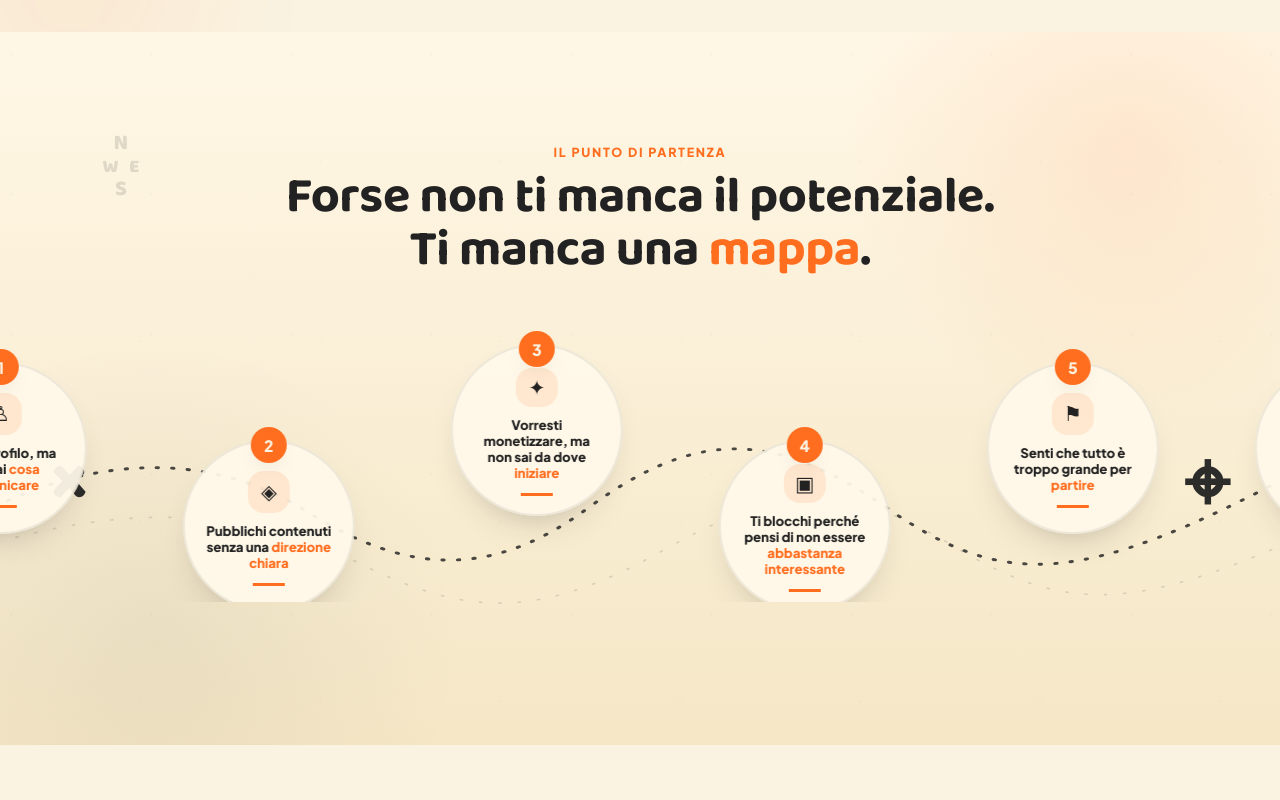
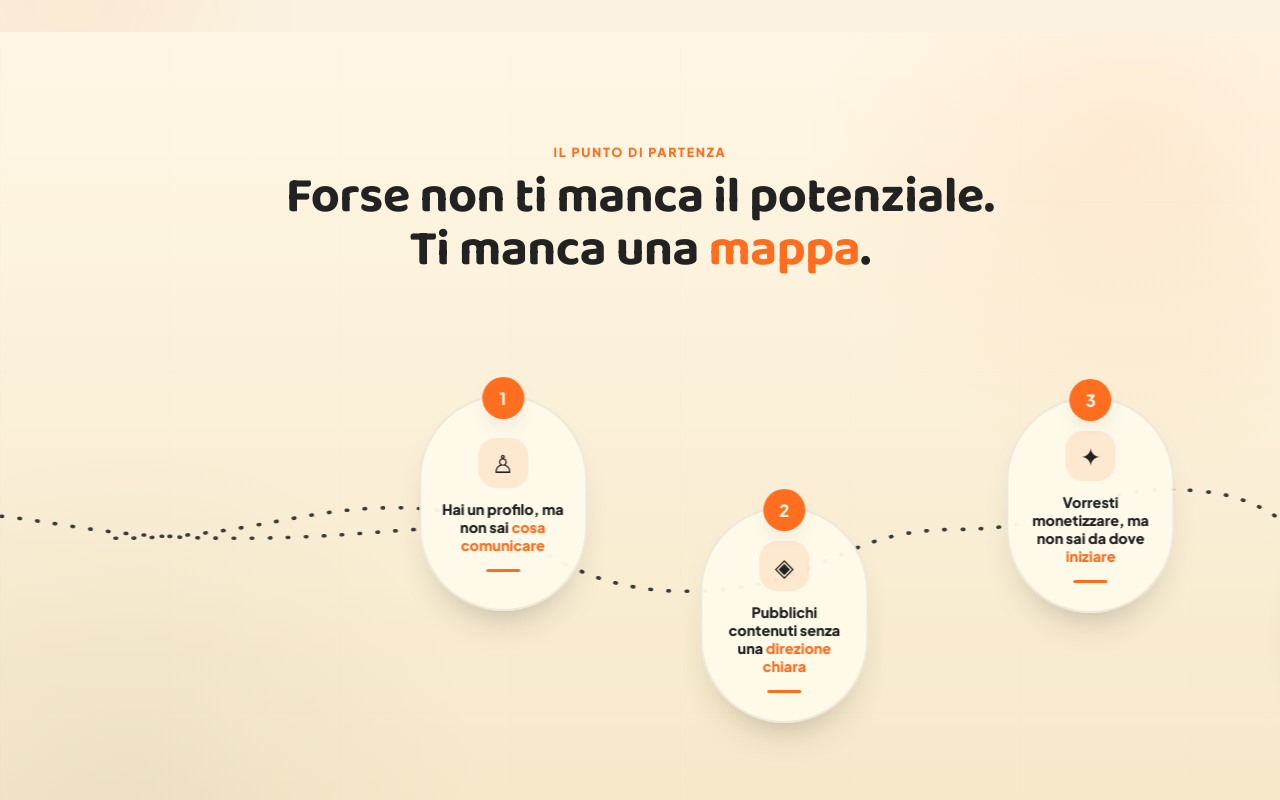
Before and after one commit to lucamontinipv-boop/kaiemi-next, a Next.js app: page / in a window 1280 px wide. Shown: the part 1000-1800 px from the top of the page. Built offline with nearby package versions, Linux system fonts and the light colour scheme.

Commit message:
Aggiornata Hero

```diff
--- a/app/globals.css
+++ b/app/globals.css
@@ -277,10 +277,10 @@ footer{padding:36px 0;text-align:center;font-size:.85rem;color:var(--body-text-s
   .card-auth .label{font-size:.66rem;}
 }
 
-/* --- Patch 08/07: anchor offset, hero cleanup, map carousel --- */
+/* --- Patch 08/07: anchor offset, hero cleanup, moving map journey --- */
 #metodo,
 #offerta{
-  scroll-margin-top:clamp(110px,13vw,148px);
+  scroll-margin-top:clamp(96px,12vw,132px);
 }
 
 .hero .micro{display:none!important;}
@@ -289,8 +289,8 @@ footer{padding:36px 0;text-align:center;font-size:.85rem;color:var(--body-text-s
   position:relative;
   overflow:hidden;
   background:
-    radial-gradient(circle at 88% 16%, rgba(255,109,31,.10), transparent 22%),
-    radial-gradient(circle at 12% 86%, rgba(34,34,34,.06), transparent 24%),
+    radial-gradient(circle at 88% 14%, rgba(255,109,31,.08), transparent 24%),
+    radial-gradient(circle at 10% 88%, rgba(34,34,34,.045), transparent 26%),
     linear-gradient(180deg, #FFF7E6 0%, var(--cream-soft) 100%);
 }
 
@@ -299,103 +299,122 @@ footer{padding:36px 0;text-align:center;font-size:.85rem;color:var(--body-text-s
   position:absolute;
   inset:0;
   background:
-    radial-gradient(circle at 8% 16%, rgba(34,34,34,.08) 0 1px, transparent 2px),
-    radial-gradient(circle at 78% 72%, rgba(34,34,34,.06) 0 1px, transparent 2px);
-  background-size:140px 140px, 180px 180px;
-  opacity:.25;
+    linear-gradient(90deg, rgba(34,34,34,.035) 1px, transparent 1px),
+    linear-gradient(180deg, rgba(34,34,34,.028) 1px, transparent 1px);
+  background-size:170px 170px;
+  opacity:.18;
   pointer-events:none;
-}
-
-.problem-map-section::after{
-  display:none;
 }
 
 .problem-map-head{
   position:relative;
-  z-index:3;
-  max-width:760px;
-  margin-bottom:clamp(18px,3.5vw,30px);
+  z-index:4;
+  max-width:840px;
+  margin-bottom:clamp(30px,4.8vw,54px);
 }
 
 .problem-map-head h2{
   font-size:clamp(2rem,5vw,3.15rem);
 }
 
-.problem-map-marquee{
+.problem-map-viewport{
   position:relative;
   z-index:2;
-  min-height:330px;
-  padding-top:8px;
+  width:100%;
+  overflow:hidden;
+  padding:10px 0 58px;
+  -webkit-tap-highlight-color:transparent;
+  touch-action:pan-y;
+  cursor:grab;
 }
 
-.map-path-svg{
+.problem-map-viewport:active{
+  cursor:grabbing;
+}
+
+.problem-moving-track{
+  position:relative;
+  display:flex;
+  width:max-content;
+  height:392px;
+  will-change:transform;
+  transform:translate3d(0,0,0);
+}
+
+.problem-map-viewport.is-route-paused .problem-moving-track{
+  transition:none!important;
+}
+
+.problem-route-group{
+  position:relative;
+  flex:0 0 1760px;
+  width:1760px;
+  height:392px;
+}
+
+.moving-map-path{
   position:absolute;
   left:0;
-  right:0;
-  top:72px;
-  width:100%;
-  height:250px;
-  z-index:0;
+  top:42px;
+  width:1760px;
+  height:300px;
+  z-index:1;
+  overflow:visible;
   pointer-events:none;
-  opacity:.92;
 }
 
-.map-path-svg path{
+.moving-map-path path{
   fill:none;
   stroke:rgba(34,34,34,.88);
-  stroke-width:3.5;
+  stroke-width:4.1;
   stroke-linecap:round;
-  stroke-dasharray:2 14;
-}
-
-.map-path-svg .map-path-soft{
-  stroke:rgba(34,34,34,.14);
-  stroke-width:2;
-  stroke-dasharray:2 18;
-}
-
-.problem-map-section .marquee-wrap{
-  position:relative;
-  z-index:2;
-  margin-top:0;
-  padding-top:46px;
-  padding-bottom:60px;
-}
-
-.problem-map-section .marquee-track,
-.problem-map-section .marquee-set{
-  align-items:center;
-  gap:96px;
+  stroke-linejoin:round;
+  stroke-dasharray:1 17;
 }
 
 .map-step{
-  flex:0 0 auto;
-  position:relative;
-  width:172px;
-  height:172px;
-  border-radius:50%;
-  background:rgba(255,249,234,.94);
-  border:2px solid rgba(34,34,34,.08);
-  box-shadow:0 18px 40px -25px rgba(34,34,34,.42);
+  position:absolute;
+  z-index:2;
+  width:168px;
+  height:216px;
+  border-radius:999px;
+  background:rgba(255,249,234,.96);
+  border:2px solid rgba(34,34,34,.075);
+  box-shadow:0 22px 44px -28px rgba(34,34,34,.48);
   display:flex;
   flex-direction:column;
   align-items:center;
   justify-content:center;
   text-align:center;
-  padding:22px 20px 18px;
+  padding:28px 18px 24px;
+  transition:transform .25s ease, box-shadow .25s ease, border-color .25s ease;
+  transform:translate(-50%, 0);
+  cursor:pointer;
+  -webkit-tap-highlight-color:transparent;
+  user-select:none;
 }
 
-.map-step::after{
-  display:none;
+.map-step:hover,
+.map-step:active,
+.problem-map-viewport.is-route-paused .map-step:hover{
+  transform:translate(-50%, 0) scale(1.045);
+  box-shadow:0 28px 54px -30px rgba(34,34,34,.54);
+  border-color:rgba(255,109,31,.32);
 }
+
+.map-step-1{left:15.2%;top:54px;}
+.map-step-2{left:31.2%;top:166px;}
+.map-step-3{left:48.6%;top:56px;}
+.map-step-4{left:64.6%;top:166px;}
+.map-step-5{left:80.8%;top:54px;}
 
 .map-step-number{
   position:absolute;
-  top:-15px;
+  top:-20px;
   left:50%;
   transform:translateX(-50%);
-  width:36px;
-  height:36px;
+  width:42px;
+  height:42px;
   border-radius:50%;
   background:var(--tangerine);
   color:var(--cream);
@@ -403,30 +422,30 @@ footer{padding:36px 0;text-align:center;font-size:.85rem;color:var(--body-text-s
   align-items:center;
   justify-content:center;
   font-weight:900;
-  font-size:.98rem;
-  box-shadow:0 10px 20px -14px rgba(34,34,34,.5);
+  font-size:1.05rem;
+  box-shadow:0 10px 22px -14px rgba(34,34,34,.5);
 }
 
 .map-step-icon{
-  width:42px;
-  height:42px;
-  border-radius:16px;
+  width:50px;
+  height:50px;
+  border-radius:18px;
   background:rgba(255,109,31,.12);
   color:var(--charcoal);
   display:flex;
   align-items:center;
   justify-content:center;
-  font-size:1.28rem;
+  font-size:1.55rem;
   line-height:1;
-  margin-bottom:10px;
+  margin-bottom:13px;
 }
 
 .map-step p{
   margin:0;
   color:var(--charcoal);
   font-weight:900;
-  line-height:1.22;
-  font-size:.82rem;
+  line-height:1.24;
+  font-size:.9rem;
 }
 
 .map-step p span{
@@ -434,143 +453,113 @@ footer{padding:36px 0;text-align:center;font-size:.85rem;color:var(--body-text-s
 }
 
 .map-step-line{
-  width:32px;
+  width:34px;
   height:3px;
+  border-radius:99px;
   background:var(--tangerine);
-  margin-top:12px;
+  margin-top:14px;
   display:block;
-}
-
-.map-step-2,
-.map-step-4{
-  transform:translateY(78px);
-}
-
-.map-step-3{
-  transform:translateY(-18px);
-}
-
-.map-step-5{
-  border-radius:50%;
-}
-
-.map-step-5::before{
-  display:none;
-}
-
-.map-decoration{
-  position:absolute;
-  z-index:1;
-  color:rgba(34,34,34,.13);
-  pointer-events:none;
-  font-family:"Baloo 2", sans-serif;
-  font-weight:900;
-}
-
-.map-compass{
-  left:8%;
-  top:14%;
-  text-align:center;
-  font-size:1.35rem;
-  line-height:1.05;
-}
-
-.map-compass span{
-  font-size:1.15rem;
-}
-
-.map-x{
-  left:4%;
-  top:55%;
-  font-size:4.5rem;
-  color:var(--charcoal);
-  opacity:.95;
-}
-
-.map-pin{
-  right:4%;
-  top:55%;
-  font-size:5rem;
-  color:var(--charcoal);
-  opacity:.95;
 }
 
 .finale-img{display:none!important;}
 
+@media (max-width:860px){
+  .problem-map-viewport{
+    padding-bottom:44px;
+  }
+
+  .problem-moving-track{
+    height:340px;
+  }
+
+  .problem-route-group{
+    flex-basis:1320px;
+    width:1320px;
+    height:340px;
+  }
+
+  .moving-map-path{
+    width:100%;
+    height:260px;
+    top:38px;
+  }
+
+  .map-step{
+    width:144px;
+    height:182px;
+    padding:24px 16px 20px;
+  }
+
+  .map-step-1{top:52px;}
+  .map-step-2{top:130px;}
+  .map-step-3{top:52px;}
+  .map-step-4{top:130px;}
+  .map-step-5{top:52px;}
+
+  .map-step-icon{
+    width:42px;
+    height:42px;
+    border-radius:16px;
+    font-size:1.2rem;
+    margin-bottom:10px;
+  }
+
+  .map-step-number{
+    width:36px;
+    height:36px;
+    top:-16px;
+    font-size:.95rem;
+  }
+
+  .map-step p{
+    font-size:.74rem;
+  }
+}
+
 @media (max-width:640px){
   #metodo,
   #offerta{
-    scroll-margin-top:108px;
+    scroll-margin-top:96px;
   }
 
   .problem-map-head{
-    margin-bottom:16px;
+    margin-bottom:24px;
   }
 
-  .problem-map-marquee{
-    min-height:300px;
+  .problem-map-viewport{
+    padding-bottom:34px;
   }
 
-  .map-path-svg{
-    top:78px;
-    height:220px;
-    width:150%;
-    left:-25%;
+  .problem-moving-track{
+    height:326px;
   }
 
-  .map-path-svg path{
-    stroke-width:3;
-    stroke-dasharray:2 13;
+  .problem-route-group{
+    flex-basis:1220px;
+    width:1220px;
+    height:326px;
   }
 
-  .problem-map-section .marquee-wrap{
-    padding-top:46px;
-    padding-bottom:52px;
-  }
-
-  .problem-map-section .marquee-track,
-  .problem-map-section .marquee-set{
-    gap:64px;
+  .moving-map-path{
+    width:100%;
+    height:250px;
+    top:39px;
   }
 
   .map-step{
-    width:148px;
-    height:148px;
-    padding:21px 15px 16px;
+    width:136px;
+    height:174px;
+    padding-left:14px;
+    padding-right:14px;
   }
 
-  .map-step-icon{
-    width:36px;
-    height:36px;
-    border-radius:14px;
-    font-size:1.12rem;
-    margin-bottom:8px;
-  }
-
-  .map-step-number{
-    width:32px;
-    height:32px;
-    top:-13px;
-    font-size:.88rem;
-  }
+  .map-step-1{top:54px;}
+  .map-step-2{top:128px;}
+  .map-step-3{top:54px;}
+  .map-step-4{top:128px;}
+  .map-step-5{top:54px;}
 
   .map-step p{
-    font-size:.72rem;
+    font-size:.7rem;
   }
-
-  .map-step-line{
-    width:26px;
-    margin-top:9px;
-  }
-
-  .map-step-2,
-  .map-step-4{
-    transform:translateY(56px);
-  }
-
-  .map-step-3{
-    transform:translateY(-10px);
-  }
-
-  .map-decoration{display:none;}
 }
--- a/components/ProblemSection.tsx
+++ b/components/ProblemSection.tsx
@@ -1,8 +1,16 @@
-import Marquee from "./Marquee";
+"use client";
+
+import { useEffect, useRef } from "react";
 import { problemaItems } from "./data";
 
 const problemIcons = ["♙", "◈", "✦", "▣", "⚑"];
-const highlightWords = ["cosa comunicare", "direzione chiara", "iniziare", "abbastanza interessante", "partire"];
+const highlightWords = [
+  "cosa comunicare",
+  "direzione chiara",
+  "iniziare",
+  "abbastanza interessante",
+  "partire",
+];
 
 function highlightText(text: string, phrase: string) {
   const parts = text.split(phrase);
@@ -17,13 +25,193 @@ function highlightText(text: string, phrase: string) {
   );
 }
 
+function RoutePath() {
+  return (
+    <svg className="moving-map-path" viewBox="0 0 1760 340" preserveAspectRatio="none" aria-hidden="true">
+      <path d="M -120 176 C 20 176 72 136 180 142 C 292 148 315 236 450 236 C 590 236 600 166 720 166 C 842 166 846 112 960 122 C 1076 132 1060 224 1202 220 C 1340 216 1338 142 1462 146 C 1580 150 1604 176 1760 176 C 1840 176 1885 170 1940 166" />
+    </svg>
+  );
+}
+
 export default function ProblemSection() {
+  const viewportRef = useRef<HTMLDivElement | null>(null);
+  const trackRef = useRef<HTMLDivElement | null>(null);
+
+  useEffect(() => {
+    const viewport = viewportRef.current;
+    const track = trackRef.current;
+    if (!viewport || !track) return;
+
+    let groupWidth = 0;
+    let offset = 0;
+    let speed = 34;
+    let lastTime = performance.now();
+    let paused = false;
+    let dragging = false;
+    let startX = 0;
+    let startY = 0;
+    let startOffset = 0;
+    let mode: "horizontal" | "vertical" | null = null;
+    let resumeTimer: ReturnType<typeof setTimeout> | null = null;
+    let rafId = 0;
+
+    const setPausedClass = (value: boolean) => {
+      viewport.classList.toggle("is-route-paused", value);
+    };
+
+    const measure = () => {
+      const group = track.querySelector<HTMLElement>(".problem-route-group");
+      if (!group) return;
+      groupWidth = group.offsetWidth;
+      offset = -groupWidth;
+      applyTransform(false);
+    };
+
+    const normalize = () => {
+      if (!groupWidth) return;
+      while (offset >= 0) offset -= groupWidth;
+      while (offset <= -groupWidth * 2) offset += groupWidth;
+    };
+
+    const applyTransform = (shouldNormalize = true) => {
+      if (shouldNormalize) normalize();
+      track.style.transform = `translate3d(${offset}px, 0, 0)`;
+    };
+
+    const pause = () => {
+      if (resumeTimer) clearTimeout(resumeTimer);
+      paused = true;
+      setPausedClass(true);
+    };
+
+    const resumeSoon = (delay = 900) => {
+      if (resumeTimer) clearTimeout(resumeTimer);
+      resumeTimer = setTimeout(() => {
+        if (!dragging) {
+          paused = false;
+          setPausedClass(false);
+          lastTime = performance.now();
+        }
+      }, delay);
+    };
+
+    const tick = (now: number) => {
+      const dt = Math.min((now - lastTime) / 1000, 0.05);
+      lastTime = now;
+
+      if (!paused && !dragging && groupWidth) {
+        // Positive offset = the whole route moves from left to right.
+        offset += speed * dt;
+        applyTransform(true);
+      }
+
+      rafId = requestAnimationFrame(tick);
+    };
+
+    const onTouchStart = (event: TouchEvent) => {
+      if (!event.touches[0]) return;
+      dragging = true;
+      mode = null;
+      startX = event.touches[0].clientX;
+      startY = event.touches[0].clientY;
+      startOffset = offset;
+      pause();
+    };
+
+    const onTouchMove = (event: TouchEvent) => {
+      if (!dragging || !event.touches[0]) return;
+
+      const x = event.touches[0].clientX;
+      const y = event.touches[0].clientY;
+      const dx = x - startX;
+      const dy = y - startY;
+
+      if (!mode) {
+        if (Math.abs(dx) > 8 && Math.abs(dx) > Math.abs(dy)) mode = "horizontal";
+        if (Math.abs(dy) > 8 && Math.abs(dy) > Math.abs(dx)) mode = "vertical";
+      }
+
+      if (mode === "vertical") return;
+
+      if (mode === "horizontal") {
+        event.preventDefault();
+        offset = startOffset + dx;
+        applyTransform(false);
+      }
+    };
+
+    const onTouchEnd = () => {
+      dragging = false;
+      mode = null;
+      applyTransform(true);
+      resumeSoon(1000);
+    };
+
+    let mouseDown = false;
+
+    const onMouseDown = (event: MouseEvent) => {
+      mouseDown = true;
+      dragging = true;
+      startX = event.clientX;
+      startOffset = offset;
+      pause();
+    };
+
+    const onMouseMove = (event: MouseEvent) => {
+      if (!mouseDown) return;
+      offset = startOffset + (event.clientX - startX);
+      applyTransform(false);
+    };
+
+    const onMouseUp = () => {
+      if (!mouseDown) return;
+      mouseDown = false;
+      dragging = false;
+      applyTransform(true);
+      resumeSoon(900);
+    };
+
+    const onCardEnter = () => pause();
+    const onCardLeave = () => resumeSoon(700);
+
+    measure();
+    rafId = requestAnimationFrame(tick);
+
+    viewport.addEventListener("touchstart", onTouchStart, { passive: true });
+    viewport.addEventListener("touchmove", onTouchMove, { passive: false });
+    viewport.addEventListener("touchend", onTouchEnd, { passive: true });
+    viewport.addEventListener("touchcancel", onTouchEnd, { passive: true });
+    viewport.addEventListener("mousedown", onMouseDown);
+    window.addEventListener("mousemove", onMouseMove);
+    window.addEventListener("mouseup", onMouseUp);
+    window.addEventListener("resize", measure);
+
+    const cards = Array.from(viewport.querySelectorAll<HTMLElement>(".map-step"));
+    cards.forEach((card) => {
+      card.addEventListener("mouseenter", onCardEnter);
+      card.addEventListener("mouseleave", onCardLeave);
+    });
+
+    return () => {
+      cancelAnimationFrame(rafId);
+      if (resumeTimer) clearTimeout(resumeTimer);
+      viewport.removeEventListener("touchstart", onTouchStart);
+      viewport.removeEventListener("touchmove", onTouchMove);
+      viewport.removeEventListener("touchend", onTouchEnd);
+      viewport.removeEventListener("touchcancel", onTouchEnd);
+      viewport.removeEventListener("mousedown", onMouseDown);
+      window.removeEventListener("mousemove", onMouseMove);
+      window.removeEventListener("mouseup", onMouseUp);
+      window.removeEventListener("resize", measure);
+      cards.forEach((card) => {
+        card.removeEventListener("mouseenter", onCardEnter);
+        card.removeEventListener("mouseleave", onCardLeave);
+      });
+    };
+  }, []);
+
   return (
     <section className="problema problem-map-section" id="problema">
-      <div className="map-decoration map-compass" aria-hidden="true">N<br /><span>W&nbsp;&nbsp;&nbsp;E</span><br />S</div>
-      <div className="map-decoration map-x" aria-hidden="true">×</div>
-      <div className="map-decoration map-pin" aria-hidden="true">⌖</div>
-
       <div className="container">
         <div className="section-head center reveal problem-map-head">
           <span className="eyebrow">Il punto di partenza</span>
@@ -33,22 +221,23 @@ export default function ProblemSection() {
         </div>
       </div>
 
-      <div className="problem-map-marquee">
-        <svg className="map-path-svg" viewBox="0 0 1320 300" preserveAspectRatio="none" aria-hidden="true">
-          <path d="M-20 162 C 105 85, 225 92, 315 158 S 495 250, 605 156 S 795 58, 915 155 S 1115 250, 1340 110" />
-          <path className="map-path-soft" d="M-40 210 C 110 150, 250 150, 365 218 S 555 290, 685 205 S 875 125, 990 205 S 1180 275, 1360 180" />
-        </svg>
+      <div ref={viewportRef} className="problem-map-viewport reveal" aria-label="Problemi comuni prima di costruire un personal brand">
+        <div ref={trackRef} className="problem-moving-track">
+          {[0, 1, 2].map((groupIndex) => (
+            <div className="problem-route-group" key={groupIndex} aria-hidden={groupIndex > 0 ? "true" : undefined}>
+              <RoutePath />
 
-        <Marquee duration={42}>
-          {problemaItems.map((item, index) => (
-            <div className={`map-step map-step-${index + 1}`} key={item}>
-              <span className="map-step-number">{index + 1}</span>
-              <span className="map-step-icon">{problemIcons[index]}</span>
-              <p>{highlightText(item, highlightWords[index])}</p>
-              <span className="map-step-line" />
+              {problemaItems.map((item, index) => (
+                <article className={`map-step map-step-${index + 1}`} key={`${groupIndex}-${item}`}>
+                  <span className="map-step-number">{index + 1}</span>
+                  <span className="map-step-icon">{problemIcons[index]}</span>
+                  <p>{highlightText(item, highlightWords[index])}</p>
+                  <span className="map-step-line" />
+                </article>
+              ))}
             </div>
           ))}
-        </Marquee>
+        </div>
       </div>
     </section>
   );
```
Also changed, not shown: public/images/foto-1.jpg.
